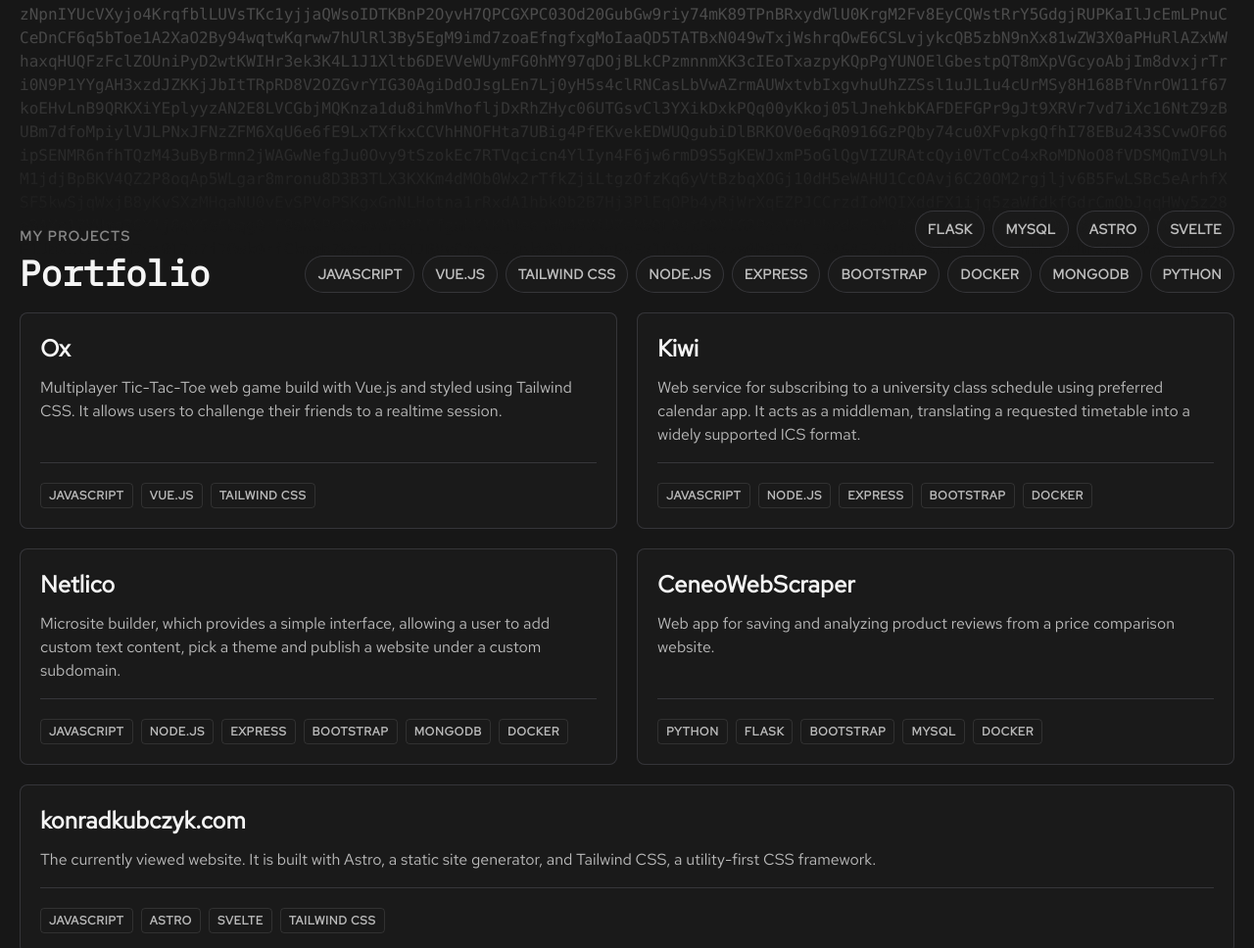
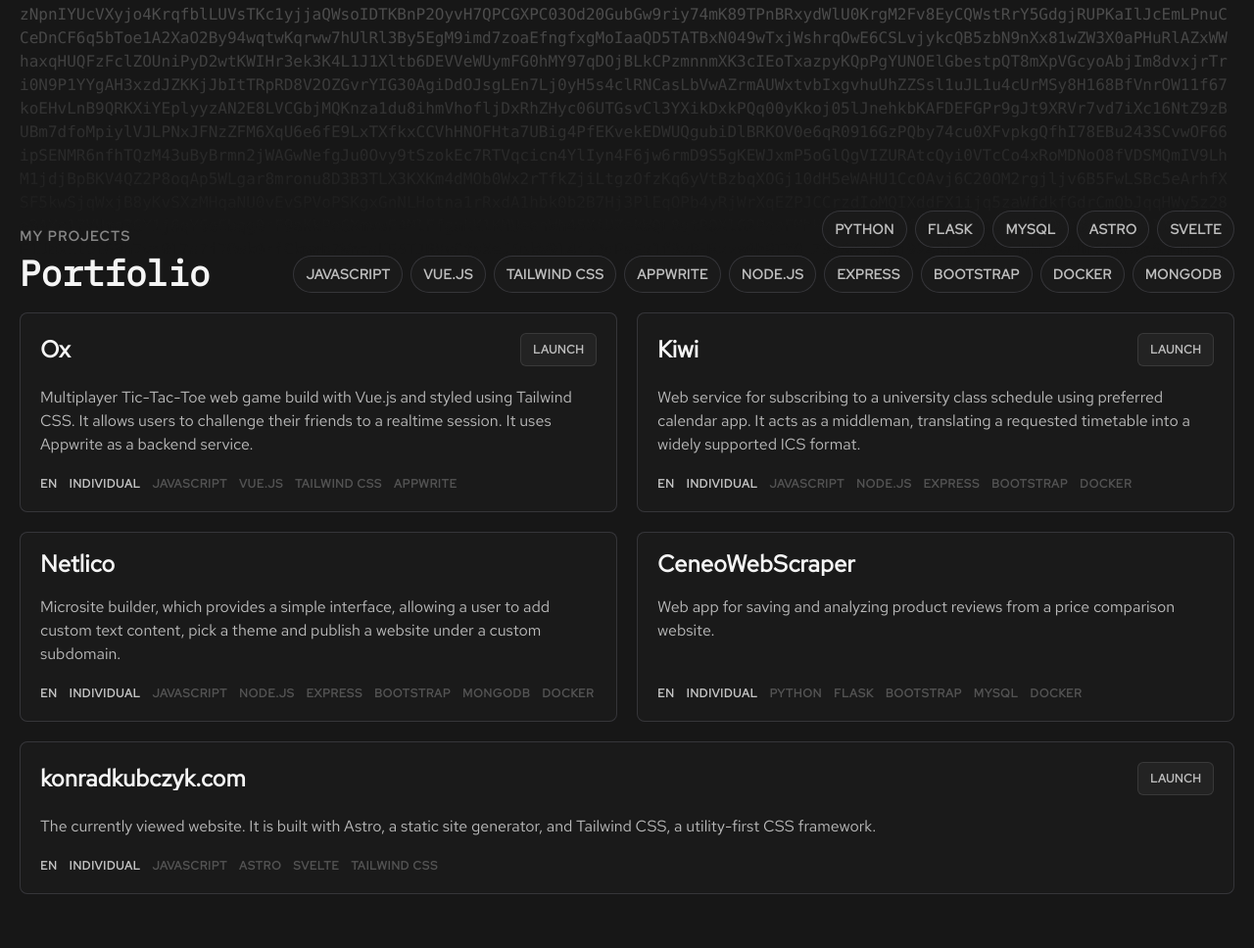
Before and after one commit to konradkubczyk/konradkubczyk.com, an Astro site: page / in a window 1280 px wide. Shown: the part 2289-3257 px from the top of the page at 98% size. Built offline with nearby package versions, Linux system fonts and the light colour scheme; Astro itself is replaced by a stand-in of ours.

Commit message:
feat: add links to project deployments, language and group labels

```diff
--- a/src/components/ProjectCard.svelte
+++ b/src/components/ProjectCard.svelte
@@ -2,26 +2,55 @@
     export let name: string;
     export let description: string;
     export let tags: string[];
-    export let link: string;
+    export let repository: string;
+    export let language: string;
+    export let live: string | undefined;
+    export let group: boolean | undefined;
 </script>
 
 <a
-        class="project-card flex-1 flex rounded-lg border border-zinc-600/50 p-5 flex-col gap-3 cursor-pointer bg-neutral-800/25 transition hover:bg-neutral-700/25 hover:border-zinc-500/75 active:scale-[0.99] justify-between"
+        class="project-card flex-1 flex rounded-lg border border-zinc-600/50 p-5 flex-col gap-5 cursor-pointer bg-neutral-800/25 transition hover:bg-neutral-700/25 hover:border-zinc-500/75 justify-between select-none max-w-full"
         draggable="false"
-        href={link}
+        href={repository}
         target="_blank"
 >
     <div>
-        <h3 class="text-2xl font-semibold text-neutral-100">{name}</h3>
-        <p class="text-white/70 mt-3">
+        <div class="flex justify-between gap-5">
+            <h3 class="grow text-2xl font-semibold text-neutral-100 overflow-hidden text-ellipsis leading-none self-center">
+                {name}
+            </h3>
+            {#if live}
+                <a
+                        class="border border-white/10 px-2 py-1 md:px-3 md:py-2 h-full rounded-md whitespace-nowrap font-semibold text-white/70 uppercase text-xs transition bg-neutral-700/25 hover:bg-neutral-500/25 hover:border-zinc-500/75 hover:active:scale-95 tracking-wide"
+                        draggable="false"
+                        href="{live}"
+                        target="_blank"
+                >
+                    Launch
+                </a>
+            {/if}
+        </div>
+        <p class="text-white/70 mt-5">
             {description}
         </p>
     </div>
     <div
-            class="flex text-xs text-neutral-100 uppercase gap-2 tracking-wider border-t border-zinc-600/50 pt-5 mt-1 flex-wrap sm:flex-nowrap"
+            class="flex text-xs text-white/25 uppercase gap-3 tracking-wider flex-wrap sm:flex-nowrap"
     >
+        <span class="text-white/75 font-bold">
+            {language}
+        </span>
+        {#if group}
+            <span class="text-white/75 font-bold">
+                Group
+            </span>
+        {:else}
+            <span class="text-white/75 font-bold">
+                Individual
+            </span>
+        {/if}
         {#each tags as tag}
-            <span class="tag border border-white/10 px-2 py-1 rounded whitespace-nowrap font-semibold text-white/70">
+            <span class="tag whitespace-nowrap font-semibold">
                     {tag}
                 </span>
         {/each}
--- a/src/components/Projects.svelte
+++ b/src/components/Projects.svelte
@@ -5,7 +5,10 @@
         name: string;
         description: string;
         tags: string[];
-        link: string;
+        repository: string;
+        language: string;
+        live?: string;
+        group?: boolean;
     }
 
     export let projects: Project[];
@@ -69,7 +72,10 @@
                     name={project.name}
                     description={project.description}
                     tags={project.tags}
-                    link={project.link}
+                    repository={project.repository}
+                    language={project.language}
+                    live={project.live}
+                    group={project.group}
             />
         {/if}
     {/each}
--- a/src/pages/index.astro
+++ b/src/pages/index.astro
@@ -198,33 +198,41 @@ import Projects from "../components/Projects.svelte";
                     projects={[
                         {
                             name: "Ox",
-                            description: "Multiplayer Tic-Tac-Toe web game build with Vue.js and styled using Tailwind CSS. It allows users to challenge their friends to a realtime session.",
-                            tags: ["JavaScript", "Vue.js", "Tailwind CSS"],
-                            link: "https://gitlab.com/konradkubczyk/ox",
+                            description: "Multiplayer Tic-Tac-Toe web game build with Vue.js and styled using Tailwind CSS. It allows users to challenge their friends to a realtime session. It uses Appwrite as a backend service.",
+                            tags: ["JavaScript", "Vue.js", "Tailwind CSS", "Appwrite"],
+                            repository: "https://gitlab.com/konradkubczyk/ox",
+                            language: "EN",
+                            live: "https://ox.kubczyk.com"
                         },
                         {
                             name: "Kiwi",
                             description: "Web service for subscribing to a university class schedule using preferred calendar app. It acts as a middleman, translating a requested timetable into a widely supported ICS format.",
                             tags: ["JavaScript", "Node.js", "Express", "Bootstrap", "Docker"],
-                            link: "https://gitlab.com/konradkubczyk/kiwi",
+                            language: "EN",
+                            repository: "https://gitlab.com/konradkubczyk/kiwi",
+                            live: "https://kiwi.kubczyk.com"
                         },
                         {
                             name: "Netlico",
                             description: "Microsite builder, which provides a simple interface, allowing a user to add custom text content, pick a theme and publish a website under a custom subdomain.",
                             tags: ["JavaScript", "Node.js", "Express", "Bootstrap", "MongoDB", "Docker"],
-                            link: "https://gitlab.com/konradkubczyk/netlico"
+                            language: "EN",
+                            repository: "https://gitlab.com/konradkubczyk/netlico"
                         },
                         {
                             name: "CeneoWebScraper",
                             description: "Web app for saving and analyzing product reviews from a price comparison website.",
                             tags: ["Python", "Flask", "Bootstrap", "MySQL", "Docker"],
-                            link: "https://gitlab.com/konradkubczyk/CeneoWebScraper",
+                            language: "EN",
+                            repository: "https://gitlab.com/konradkubczyk/CeneoWebScraper",
                         },
                         {
                             name: "konradkubczyk.com",
                             description: "The currently viewed website. It is built with Astro, a static site generator, and Tailwind CSS, a utility-first CSS framework.",
                             tags: ["JavaScript", "Astro", "Svelte", "Tailwind CSS"],
-                            link: "https://gitlab.com/konradkubczyk/konradkubczyk.com",
+                            language: "EN",
+                            repository: "https://gitlab.com/konradkubczyk/konradkubczyk.com",
+                            live: "https://konradkubczyk.com"
                         }
                     ]}/>
         </section>
```
